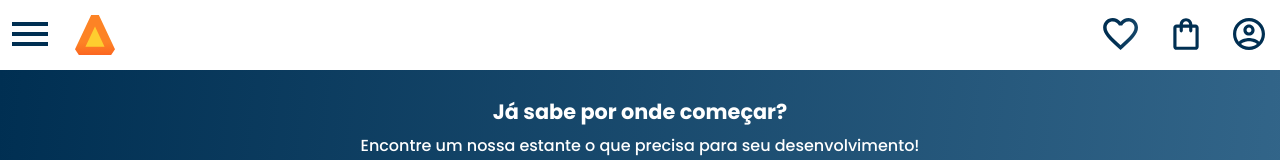
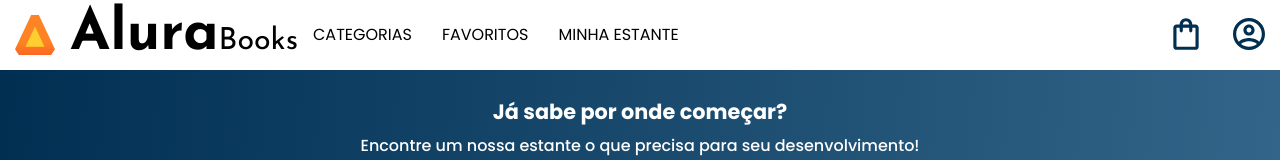
Before and after one commit to andre-f-alves/alurabooks, a plain HTML site: page index.html in a window 1280 px wide. Shown: the top 160 px of the page. Drawn offline with nearby package versions, Linux system fonts and the light colour scheme.

Commit message:
Media query for tablets

```diff
--- a/index.html
+++ b/index.html
@@ -6,6 +6,7 @@
 	<title>AluraBooks</title>
   <link rel="preconnect" href="https://fonts.googleapis.com">
   <link rel="preconnect" href="https://fonts.gstatic.com" crossorigin>
+  <link href="https://fonts.googleapis.com/css?family=Josefin+Sans:wght@400;700&display=swap" rel="stylesheet"/>
   <link href="https://fonts.googleapis.com/css2?family=Poppins:ital,wght@0,100;0,200;0,300;0,400;0,500;0,600;0,700;0,800;0,900;1,100;1,200;1,300;1,400;1,500;1,600;1,700;1,800;1,900&family=Righteous&display=swap" rel="stylesheet">
   <link rel="stylesheet" href="https://cdn.jsdelivr.net/npm/swiper@11/swiper-bundle.min.css"/>
 	<link rel="stylesheet" href="styles/style.css">
@@ -44,10 +45,17 @@
       </ul>
 
       <img src="icons/Logo.svg" alt="Logo do AluraBooks" class="logo">
+      <h1 class="title"><strong class="bold-title">Alura</strong>Books</h1>
+
+      <ul class="options-list">
+        <li class="option">Categorias</li>
+        <li class="option"><a href="#" class="option-link">Favoritos</a></li>
+        <li class="option"><a href="#" class="option-link">Minha estante</a></li>
+      </ul>
     </div>
 
 		<nav class="nav-container">
-      <a href="#"><img src="icons/Favoritos.svg" alt="Meus favoritos"></a>
+      <a href="#"><img src="icons/Favoritos.svg" alt="Meus favoritos" class="transparent-img"></a>
       <a href="#"><img src="icons/Compras.svg" alt="Carrinho de compras"></a>
       <a href="#"><img src="icons/Usuario.svg" alt="Meu perfil"></a>
     </nav>
--- a/style.css
+++ /dev/null
@@ -1 +0,0 @@
-@charset "UTF-8";
--- a/styles/header.css
+++ b/styles/header.css
@@ -56,3 +56,50 @@ header img {
   -webkit-background-clip: text;
   background-image: var(--blue-gradient);
 }
+
+.title {
+  display: none;
+}
+
+.options-list {
+  display: none;
+}
+
+@media screen and (min-width: 1024px) {
+  header .menu {
+    display: none;
+  }
+
+  .title,
+  .bold-title {
+    font-family: var(--secondary-font);
+    font-size: 1.9em;
+  }
+
+  .title {
+    display: block;
+    font-weight: 400;
+  }
+
+  .bold-title {
+    font-weight: 700;
+  }
+
+  .options-list {
+    display: flex;
+  }
+
+  .option {
+    padding: 0 15px;
+    text-transform: uppercase;
+  }
+
+  .option-link {
+    text-decoration: none;
+    color: black;
+  }
+
+  .transparent-img {
+    display: none;
+  }
+}
--- a/styles/style.css
+++ b/styles/style.css
@@ -14,6 +14,7 @@
   --default-blue: #002f52;
 
   --default-font: "Poppins";
+  --secondary-font: "Josefin Sans";
 }
 
 body {
```
